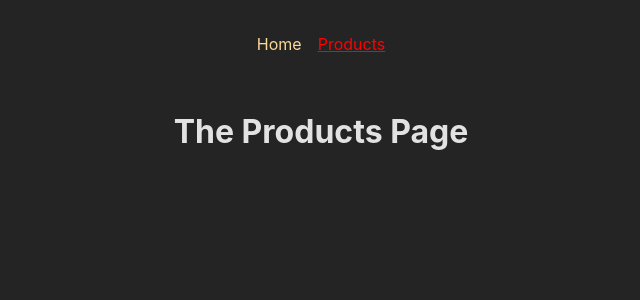
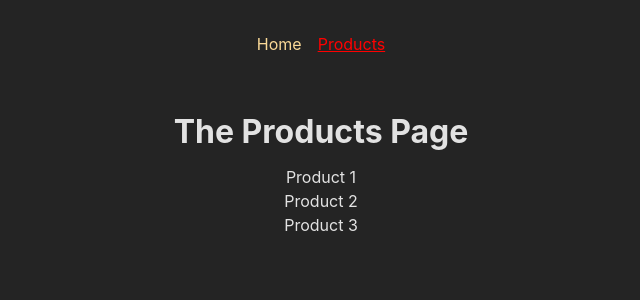
Before and after one commit to yurisokolovicz/React-router-basic, a React (Create React App) app: page /products in a window 1280 px wide. Shown: the top 300 px of the page, without its empty margins (319-959 px from the left). Built offline with nearby package versions, Linux system fonts and the light colour scheme.

Commit message:
Defining & Using Dynamic Routes

```diff
--- a/src/App.js
+++ b/src/App.js
@@ -3,6 +3,7 @@
 import ProductsPage from './pages/Products';
 import RootLayout from './pages/Root';
 import ErrorPage from './pages/Error';
+import ProductDetailPage from './pages/ProductDetail';
 
 // The RootLayout router acts as a parent route to the Homepage and ProductsPage routers and it also acts as a WRAPPER for the MainNavigation component.
 
@@ -13,10 +14,13 @@
         errorElement: <ErrorPage />,
         children: [
             { path: '/', element: <Homepage /> },
-            { path: '/products', element: <ProductsPage /> }
+            { path: '/products', element: <ProductsPage /> },
+            { path: '/products/:productId', element: <ProductDetailPage /> }
         ]
     }
 ]);
+
+// :product makes the product id dynamic. So if we go to /products/1, then the product id will be 1. If we go to /products/2, then the product id will be 2. And so on. This is how we can make dynamic routes in React Router.
 
 // SO now we are rendering the RootLayout parent element in the top and then we are rendering the child elements of the RootLayout element in the bottom in the different pages (/ and /products). The RootLayout acts as a wrapper for the MainNavigation component (called at Root.js in the file of the RootLayout).
 
--- /dev/null
+++ b/src/pages/ProductDetail.js
@@ -0,0 +1,19 @@
+import { useParams } from 'react-router-dom';
+// useParams is a React hook that allows us to extract dynamic params from the URL. So if we go to /products/1, then the product id will be 1. If we go to /products/2, then the product id will be 2. And so on. This is how we can make dynamic routes in React Router.
+
+const ProductDetailPage = () => {
+    const params = useParams();
+
+    //params.productId; // This is how we can access the dynamic params from the URL.
+
+    return (
+        <>
+            <h1>Product Details!</h1>
+            <p>{params.productId}</p>
+        </>
+    );
+};
+
+export default ProductDetailPage;
+
+// With the Id of the product we can reach the backend and fetch the data of the product.
--- a/src/pages/Products.js
+++ b/src/pages/Products.js
@@ -1,5 +1,14 @@
 const ProductsPage = () => {
-    return <h1>The Products Page</h1>;
+    return (
+        <>
+            <h1>The Products Page</h1>
+            <ul>
+                <li>Product 1</li>
+                <li>Product 2</li>
+                <li>Product 3</li>
+            </ul>
+        </>
+    );
 };
 
 export default ProductsPage;
```
